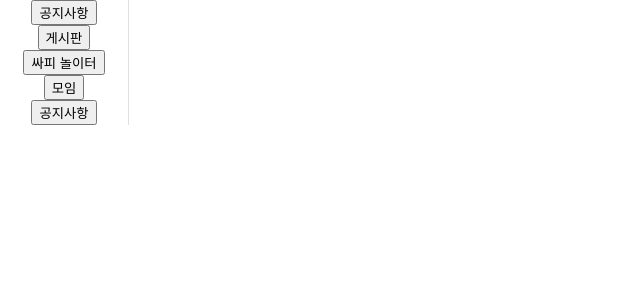
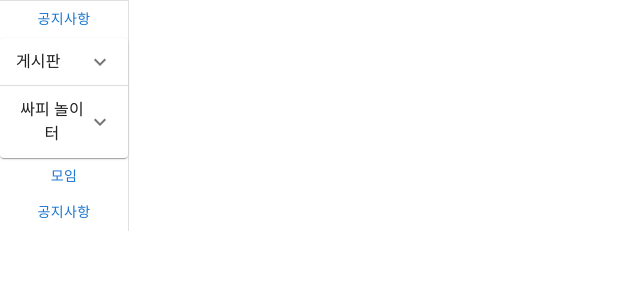
Before and after one commit to Eonyong/ssayeon, a React (Create React App) app in the folder frontend/: page / in a window 1280 px wide. Shown: the top 300 px of the page, without its empty margins (0-640 px from the left). Built offline with nearby package versions, Linux system fonts and the light colour scheme.

Commit message:
:sparkles: feat: sidebar layout add

```diff
--- a/frontend/package.json
+++ b/frontend/package.json
@@ -5,6 +5,7 @@
   "dependencies": {
     "@emotion/react": "^11.9.0",
     "@emotion/styled": "^11.8.1",
+    "@mui/icons-material": "^5.6.2",
     "@mui/material": "^5.6.2",
     "@testing-library/jest-dom": "^5.16.4",
     "@testing-library/react": "^13.1.1",
--- a/frontend/src/components/common/Sidebar.js
+++ b/frontend/src/components/common/Sidebar.js
@@ -1,12 +1,13 @@
 import React from 'react';
-
+import { Button, Fab, ButtonGroup, Divider, Typography } from '@mui/material';
+import { Accordion, AccordionSummary, AccordionDetails } from '@mui/material';
+import ExpandMoreIcon from '@mui/icons-material/ExpandMore';
 import styled from  'styled-components';
 
 const Side = styled.div`
   display: flex;
   border-right: 1px solid #e0e0e0;
   flex-direction: column;
-  align-items: center;
   justify-content: center;
   width: 10%;
 `
@@ -14,12 +15,41 @@ const Side = styled.div`
 function SideBar() {
   return(
     <Side>
-      <button>공지사항</button>
-      {/* dropdown */}
-      <button>게시판</button>
-      <button>싸피 놀이터</button>
-      <button>모임</button>
-      <button>공지사항</button>
+      <Divider />
+      <Button>공지사항</Button>
+      <Accordion>
+        <AccordionSummary
+          expandIcon={<ExpandMoreIcon />}
+        >
+          <Typography>게시판</Typography>
+        </AccordionSummary>
+        <AccordionDetails>
+          <ButtonGroup fullWidth
+            orientation="vertical" variant="text"
+          >
+            <Fab variant="extended" sx={{ m:1 }}>자유 게시판</Fab>
+            <Fab variant="extended">질문 게시판</Fab>
+            <Fab variant="extended">꿀팁 게시판</Fab>
+          </ButtonGroup>
+        </AccordionDetails>
+      </Accordion>
+      <Accordion>
+        <AccordionSummary
+          expandIcon={<ExpandMoreIcon />}
+        >
+          <Typography>싸피 놀이터</Typography>
+        </AccordionSummary>
+        <AccordionDetails>
+          <ButtonGroup fullWidth
+            orientation="vertical" variant="text"
+          >
+            <Fab variant="extended">밸런스 게임</Fab>
+            <Fab variant="extended">선호도 조사</Fab>
+          </ButtonGroup>
+        </AccordionDetails>
+      </Accordion>
+      <Button>모임</Button>
+      <Button>공지사항</Button>
     </Side>
   );
 };
```
Also changed, not shown: 1 other file (tests, documents, lock files or other folders).
